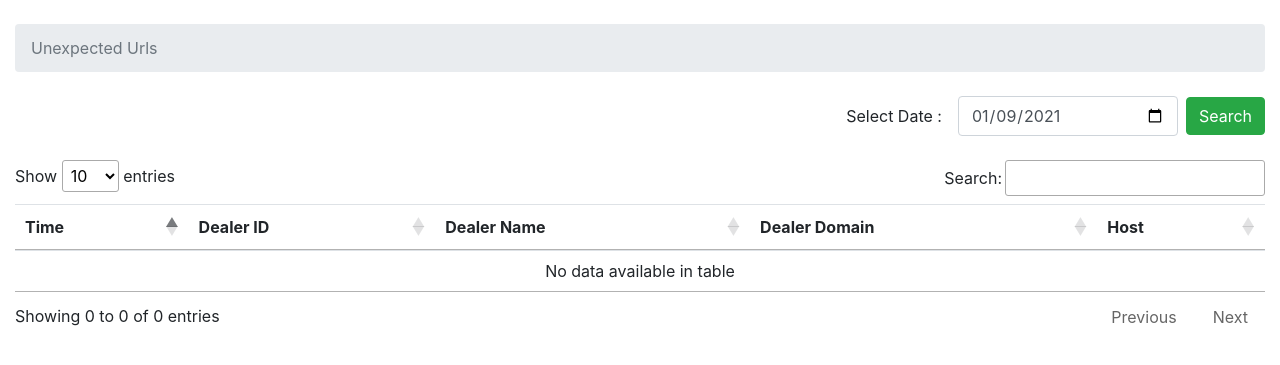
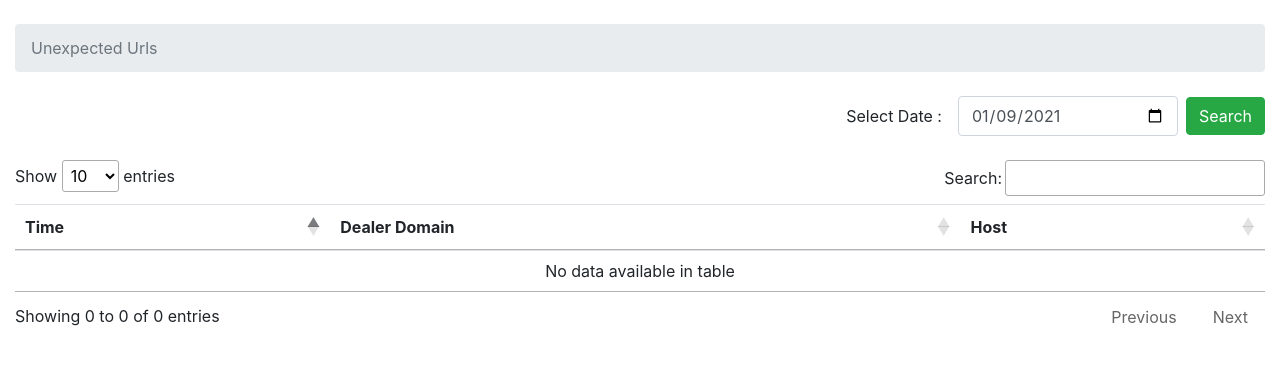
Before and after one commit to jis0324/Crawl-Dashboard, a Django app: page /unexpected_urls/ in a window 1280 px wide. Shown: the part 56-421 px from the top of the page. Run offline with Django 3.2, Linux system fonts and the light colour scheme; a user stored in the database is signed in; data that the repository does not hold is empty; some libraries are stand-ins or nearby versions; some web fonts are replaced.

Commit message:
updated by jis0324

```diff
--- a/crawl_dashboard/views.py
+++ b/crawl_dashboard/views.py
@@ -144,6 +144,9 @@ def modify_crawl_status_data(crawl_status_data, crawling_date):
 
   if "Start Time" in crawl_status_data:
     temp_dict['start_time'] = crawl_status_data["Start Time"]
+
+  if "start_time" not in temp_dict:
+    temp_dict["start_time"] = crawl_status_data["Date"]
 
   if "Completed Time" in crawl_status_data:
     temp_dict['end_time'] = crawl_status_data["Completed Time"]
--- a/crawls/views.py
+++ b/crawls/views.py
@@ -329,6 +329,7 @@ def inventory_to_dict(arg):
       temp_dict['domain'] = row['domain']
       temp_dict['website'] = row['website']
       temp_dict['inputdata'] = row['domain_inputdata']
+      temp_dict['link'] = row['link']
       temp_dict['vin'] = row['vin']
       temp_dict['price'] = row['price']
       temp_dict['mileage'] = row['mileage']
--- a/static/js/mine.js
+++ b/static/js/mine.js
@@ -72,15 +72,16 @@ $(document).ready(function () {
     "bJQueryUI": true,
     "bAutoWidth": false, // Disable the auto width calculation
     "aoColumns": [
+      { "sWidth": "7%" },
       { "sWidth": "8%" },
+      { "sWidth": "20%" },
       { "sWidth": "10%" },
-      { "sWidth": "20%" },
-      { "sWidth": "7%" },
+      { "sWidth": "6%" },
       { "sWidth": "5%" },
       { "sWidth": "5%" },
       { "sWidth": "5%" },
-      { "sWidth": "15%" },
-      { "sWidth": "5%" },
+      { "sWidth": "10%" },
+      { "sWidth": "4%" },
       { "sWidth": "5%" },
       { "sWidth": "5%" },
       { "sWidth": "5%" },
--- a/templates/crawler_inventory.html
+++ b/templates/crawler_inventory.html
@@ -19,6 +19,7 @@
         <th>Domain</th>
         <th>Website</th>
         <th>InputData</th>
+        <th>Detail URL</th>
         <th>VIN</th>
         <th>Price</th>
         <th>Mileage</th>
@@ -37,6 +38,7 @@
           <td>{{ row.domain }}</td>
           <td>{{ row.website }}</td>
           <td>{{ row.inputdata }}</td>
+          <td>{{ row.link }}</td>
           <td>{{ row.vin }}</td>
           <td>{{ row.price }}</td>
           <td>{{ row.mileage }}</td>
--- a/templates/total_summary.html
+++ b/templates/total_summary.html
@@ -40,7 +40,7 @@
     <tbody>
       {% for row in data %}
         <tr>
-          <td><a onclick='redirect(event);' href="{% url 'crawl_inventory' host_name crawl_date row.domain %}">{{ row.domain }}</a></td>
+          <td><a onclick='redirect(event);' href="{% url 'crawl_inventory' row.crawler crawl_date row.domain %}">{{ row.domain }}</a></td>
           <td><a href="{{row.website}}" target="blank" alt="To Inventory">{{ row.website }}</a></td>
           <td>{{ row.domain_inputdata }}</td>
           <td>{{ row.vin_count }}</td>
--- a/templates/unexpected_urls.html
+++ b/templates/unexpected_urls.html
@@ -17,8 +17,6 @@
     <thead class="thead-inverse">
       <tr>
         <th>Time</th>
-        <th>Dealer ID</th>
-        <th>Dealer Name</th>
         <th>Dealer Domain</th>
         <th>Host</th>
       </tr>
@@ -27,9 +25,7 @@
       {% for row in data %}
         <tr>
           <td>{{row.time}}</td>
-          <td>{{row.dealer_id}}</td>
-          <td>{{row.dealer_name}}</td>
-          <td>{{row.dealer_domain}}</td>
+          <td>{{row.website}}</td>
           <td>{{row.host}}</td>
         </tr>
       {% endfor %}
```
